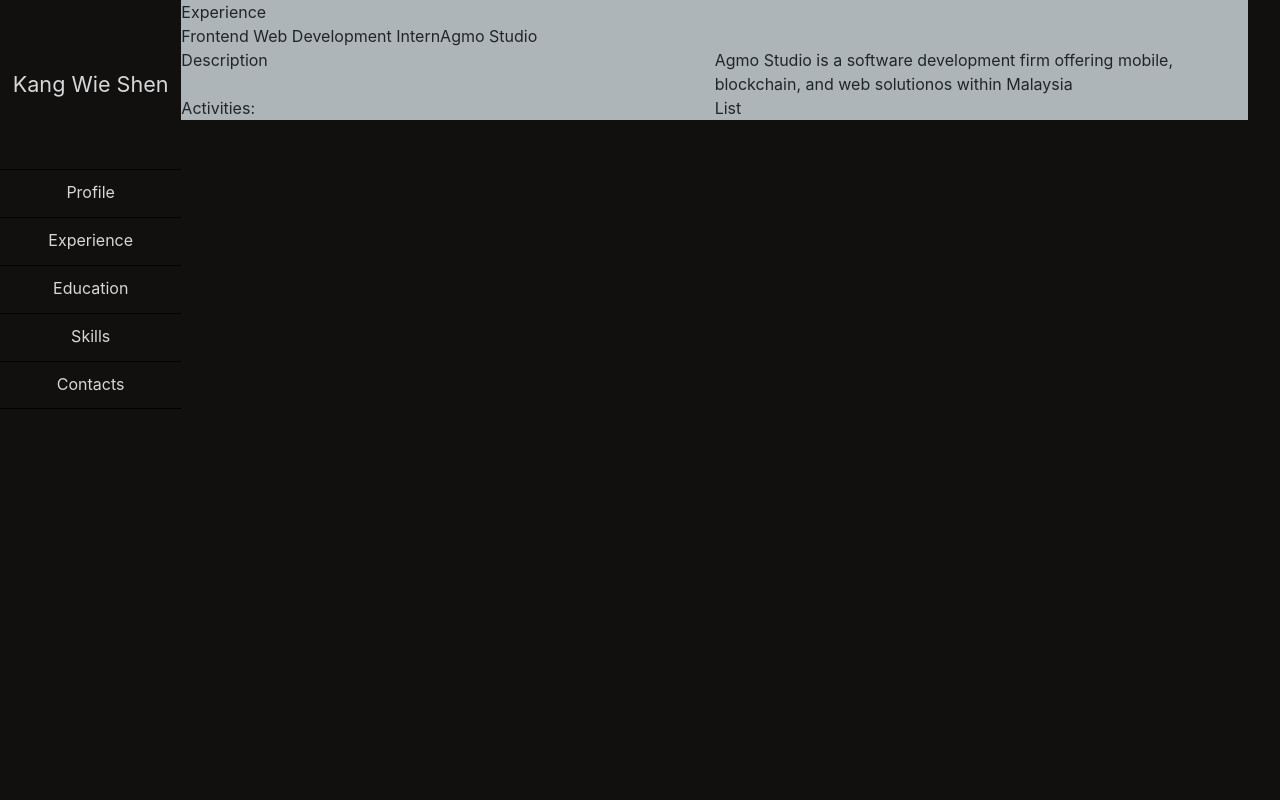
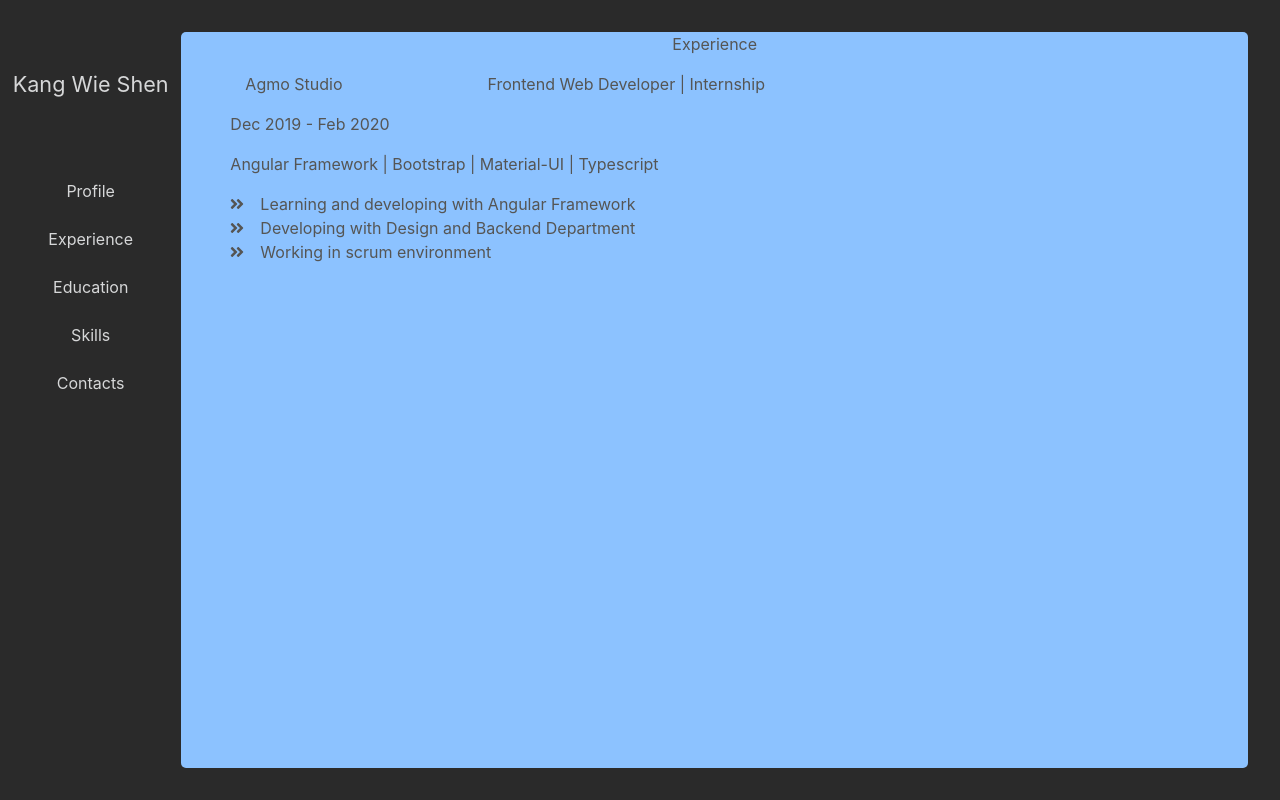
Before and after one commit to KangKrn/Portfolio-ReactJS, a React (Create React App) app: page /experience in a window 1280 px wide. Built offline with nearby package versions, Linux system fonts and the light colour scheme.

Commit message:
Content Update

```diff
--- a/package.json
+++ b/package.json
@@ -3,6 +3,9 @@
   "version": "0.1.0",
   "private": true,
   "dependencies": {
+    "@fortawesome/fontawesome-svg-core": "^1.2.34",
+    "@fortawesome/free-solid-svg-icons": "^5.15.2",
+    "@fortawesome/react-fontawesome": "^0.1.14",
     "@material-ui/core": "^4.11.3",
     "@testing-library/jest-dom": "^5.11.9",
     "@testing-library/react": "^11.2.5",
--- a/src/Components/Education/education.js
+++ b/src/Components/Education/education.js
@@ -1,8 +1,16 @@
 import React from 'react';
+import Container from 'react-bootstrap/Container';
+import Row from 'react-bootstrap/Row';
+import Col from 'react-bootstrap/Col';
+import './education.scss';
 
 function Education(){
     return(
-        <div>this is education</div>
+        <Container className="educationContainer">
+            <Row>
+                This is education
+            </Row>
+        </Container>
     );
 }
 export default Education;
--- /dev/null
+++ b/src/Components/Education/education.scss
@@ -0,0 +1,9 @@
+.educationContainer{
+    background-color: #9d7be3;
+    color: #555554;
+    margin-top: 2rem;
+    height: calc(100vh - 4rem);
+    border-radius: 5px;
+    padding-left: 4rem !important;
+    padding-right: 4rem !important;
+}
--- a/src/Components/Experience/experience.js
+++ b/src/Components/Experience/experience.js
@@ -2,8 +2,12 @@ import React from 'react';
 import Container from 'react-bootstrap/Container';
 import Row from 'react-bootstrap/Row';
 import Col from 'react-bootstrap/Col';
+import Table from 'react-bootstrap/Table';
 import './experience.scss';
+import {FontAwesomeIcon} from '@fortawesome/react-fontawesome';
+import {faAngleDoubleRight} from '@fortawesome/free-solid-svg-icons'
 
+const icon = <FontAwesomeIcon icon={faAngleDoubleRight} />
 function Experience(){
     return(
         <Container className="expContainer">
@@ -11,19 +15,21 @@ function Experience(){
                 Experience
             </Row>
             <Row>
-                Frontend Web Development Intern
-                <Col>Agmo Studio</Col>
+                <Col sm={3}>Agmo Studio</Col>
+                <Col sm={9}>Frontend Web Developer | Internship</Col>
+            </Row>
+            <Row className="date">
+                Dec 2019 - Feb 2020
+            </Row>
+            <Row className="titles">
+                Angular Framework | Bootstrap | Material-UI | Typescript
             </Row>
             <Row>
-                <Col>Description</Col>
-                <Col>Agmo Studio is a software development firm offering mobile, blockchain,
-                and web solutionos within Malaysia</Col>
-            </Row>
-            <Row>
-                <Col>Activities:</Col>
-                <Col>
-                    List
-                </Col>
+                <ul>
+                    <li><FontAwesomeIcon icon={faAngleDoubleRight}/>Learning and developing with Angular Framework</li>
+                    <li><FontAwesomeIcon icon={faAngleDoubleRight}/>Developing with Design and Backend Department</li>
+                    <li><FontAwesomeIcon icon={faAngleDoubleRight}/>Working in scrum environment</li>
+                </ul>
             </Row>
         </Container>
     );
--- a/src/Components/Experience/experience.scss
+++ b/src/Components/Experience/experience.scss
@@ -1,7 +1,38 @@
 .expContainer{
-    background-color: #adb5b9;
+    background-color: #8cc2ff;
+    color: #555554;
+    margin-top: 2rem;
+    height: calc(100vh - 4rem);
+    border-radius: 5px;
+    padding-left: 4rem !important;
+    padding-right: 4rem !important;
     .expHeader{
-
+        display: block;
+        text-align: center;
     }
-
+    .row{
+        margin-top: 1rem;
+        .colTitle{
+            text-align: right;
+            padding-right: 1rem !important;
+            border-right: 1px solid black;
+        }
+        .col-sm-4{
+            padding-right: 0rem;
+            padding-left: 0rem;
+        }
+        .col-sm-8{
+            padding-right: 0rem;
+            padding-left: 0rem;
+        }
+        ul{
+            padding-left: 0rem;
+            li{
+                list-style-type: none;
+                svg{
+                    margin-right: 1rem;
+                }
+            }
+        }
+    }
 }
--- a/src/Components/Sidemenu/sidemenu.scss
+++ b/src/Components/Sidemenu/sidemenu.scss
@@ -11,7 +11,7 @@
     }
     .sideLink{
         height: 3rem;
-        border-top: 1px solid black;
+        // border-top: 1px solid black;
         a{
             height: 100%;
             width: 100%;
@@ -26,6 +26,6 @@
         }
     }
     .last{
-        border-bottom: 1px solid black;
+        // border-bottom: 1px solid black;
     }
 }
--- a/src/Styles/style.scss
+++ b/src/Styles/style.scss
@@ -1,7 +1,7 @@
 #root{
     height: 100vh;
     width: 100vw;
-    background-color: #11100f;
+    background-color: #2a2a2a;
 }
 @media (min-width: 1200px){
     .container{
@@ -20,7 +20,7 @@
     margin-left: 0rem !important;
     margin-right: 0rem !important;
     .sideContainer{
-        background-color: #11100f;
+        background-color: #2a2a2a;
         height: 100vh;
         padding-right: 0rem;
         padding-left: 0rem;
@@ -32,7 +32,7 @@
         margin-right: 2rem;
     }
     .emptyRight{
-        background-color: #11100f;
+        background-color: #2a2a2a;
         height: 100vh;
         padding-right: 0rem;
         padding-left: 0rem;
```
Also changed, not shown: 1 other file (tests, documents, lock files or other folders).
